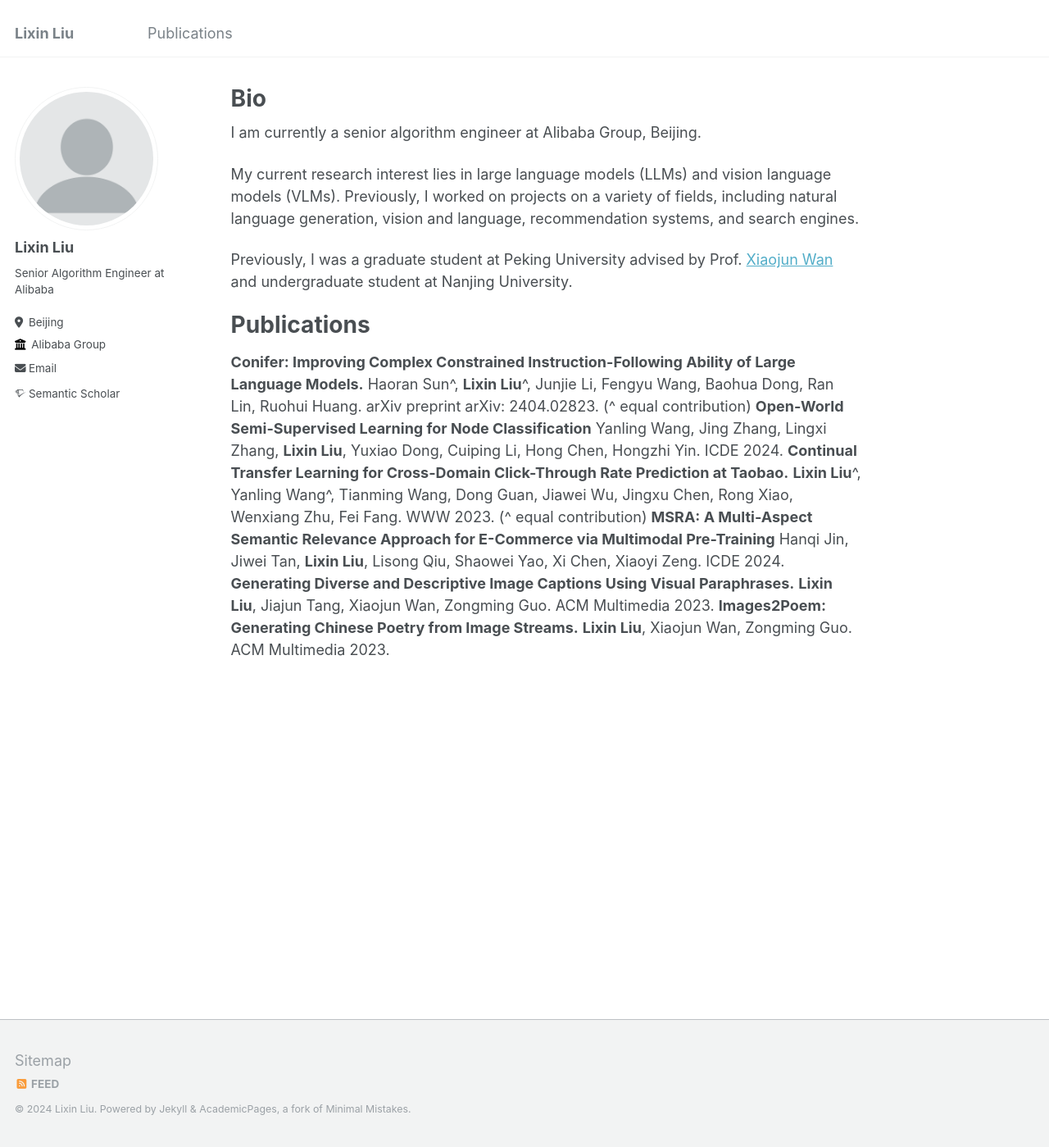
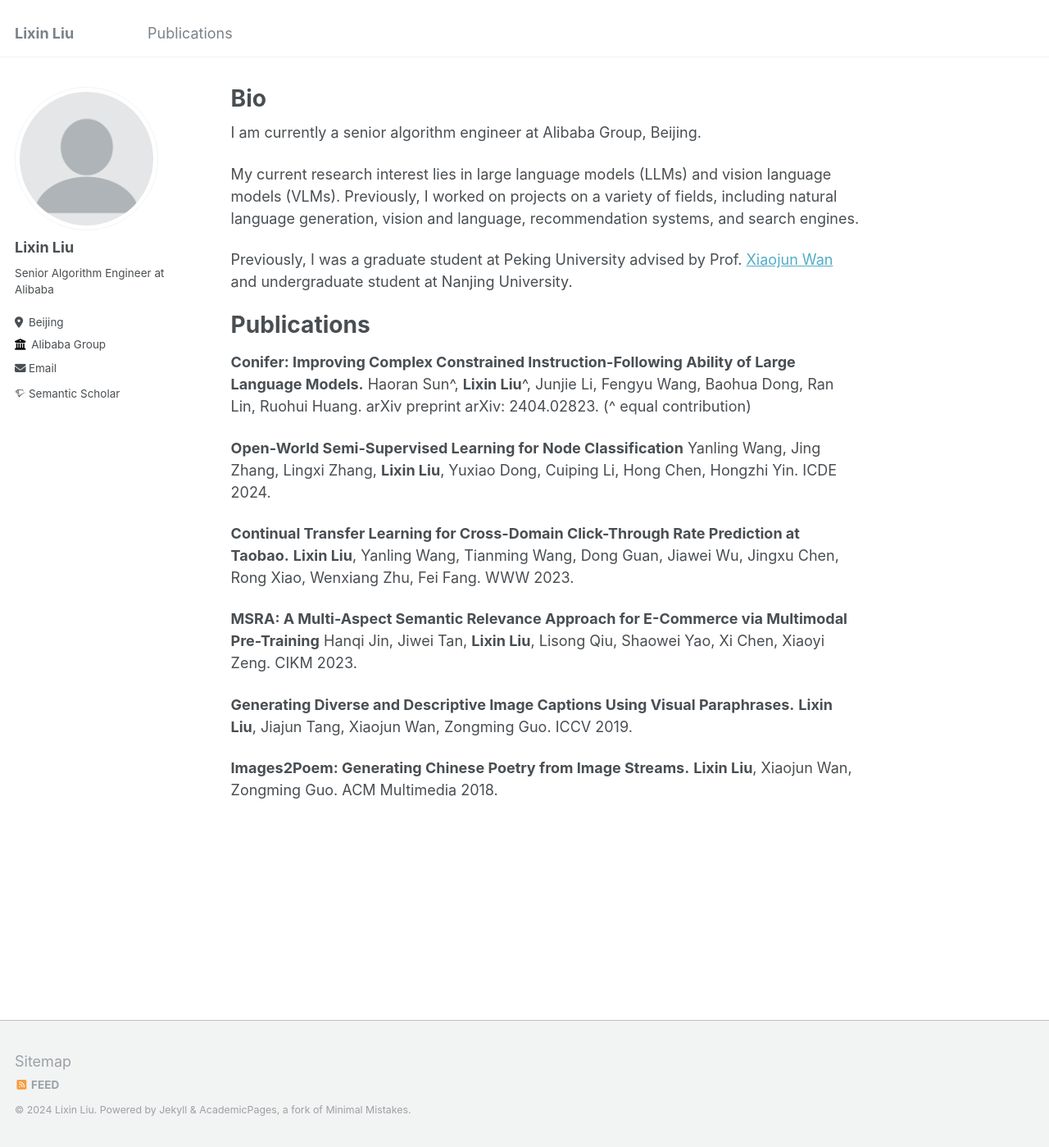
Before and after one commit to liulixin29/liulixin29.github.io, a Jekyll site: the page built from _pages/about.md, in a window 1280 px wide and 1399 px high. Shown: the whole window at 82% size. Built offline with Jekyll 4.4.1, drawn with Linux system fonts in a browser that asks for light colours; some web fonts are replaced.

Commit message:
Update about.md

```diff
--- a/_pages/about.md
+++ b/_pages/about.md
@@ -17,13 +17,18 @@ Publications
 ======
 **Conifer: Improving Complex Constrained Instruction-Following Ability of Large Language Models.**
 Haoran Sun^, **Lixin Liu**^, Junjie Li, Fengyu Wang, Baohua Dong, Ran Lin, Ruohui Huang. arXiv preprint arXiv: 2404.02823. (^ equal contribution)
+
 **Open-World Semi-Supervised Learning for Node Classification**
 Yanling Wang, Jing Zhang, Lingxi Zhang, **Lixin Liu**, Yuxiao Dong, Cuiping Li, Hong Chen, Hongzhi Yin. ICDE 2024.
+
 **Continual Transfer Learning for Cross-Domain Click-Through Rate Prediction at Taobao.**
-**Lixin Liu**^, Yanling Wang^, Tianming Wang, Dong Guan, Jiawei Wu, Jingxu Chen, Rong Xiao, Wenxiang Zhu, Fei Fang. WWW 2023. (^ equal contribution)
+**Lixin Liu**, Yanling Wang, Tianming Wang, Dong Guan, Jiawei Wu, Jingxu Chen, Rong Xiao, Wenxiang Zhu, Fei Fang. WWW 2023.
+
 **MSRA: A Multi-Aspect Semantic Relevance Approach for E-Commerce via Multimodal Pre-Training**
-Hanqi Jin, Jiwei Tan, **Lixin Liu**, Lisong Qiu, Shaowei Yao, Xi Chen, Xiaoyi Zeng. ICDE 2024.
+Hanqi Jin, Jiwei Tan, **Lixin Liu**, Lisong Qiu, Shaowei Yao, Xi Chen, Xiaoyi Zeng. CIKM 2023.
+
 **Generating Diverse and Descriptive Image Captions Using Visual Paraphrases.**
-**Lixin Liu**, Jiajun Tang, Xiaojun Wan, Zongming Guo. ACM Multimedia 2023.
+**Lixin Liu**, Jiajun Tang, Xiaojun Wan, Zongming Guo. ICCV 2019.
+
 **Images2Poem: Generating Chinese Poetry from Image Streams.**
-**Lixin Liu**, Xiaojun Wan, Zongming Guo. ACM Multimedia 2023.
+**Lixin Liu**, Xiaojun Wan, Zongming Guo. ACM Multimedia 2018.
```
